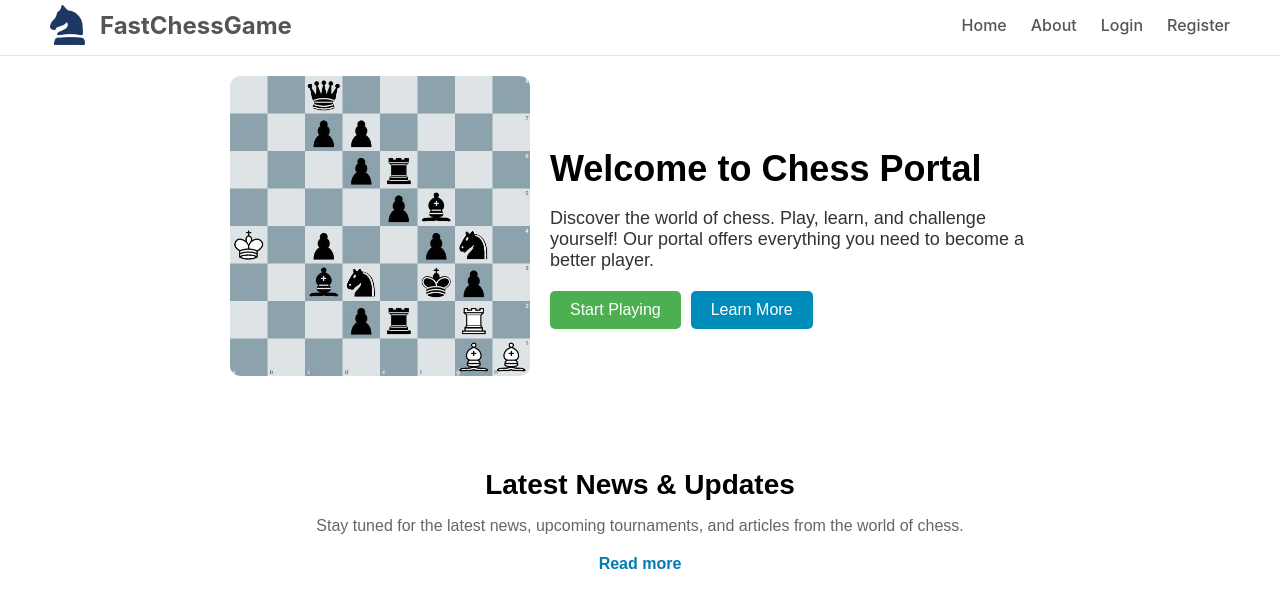
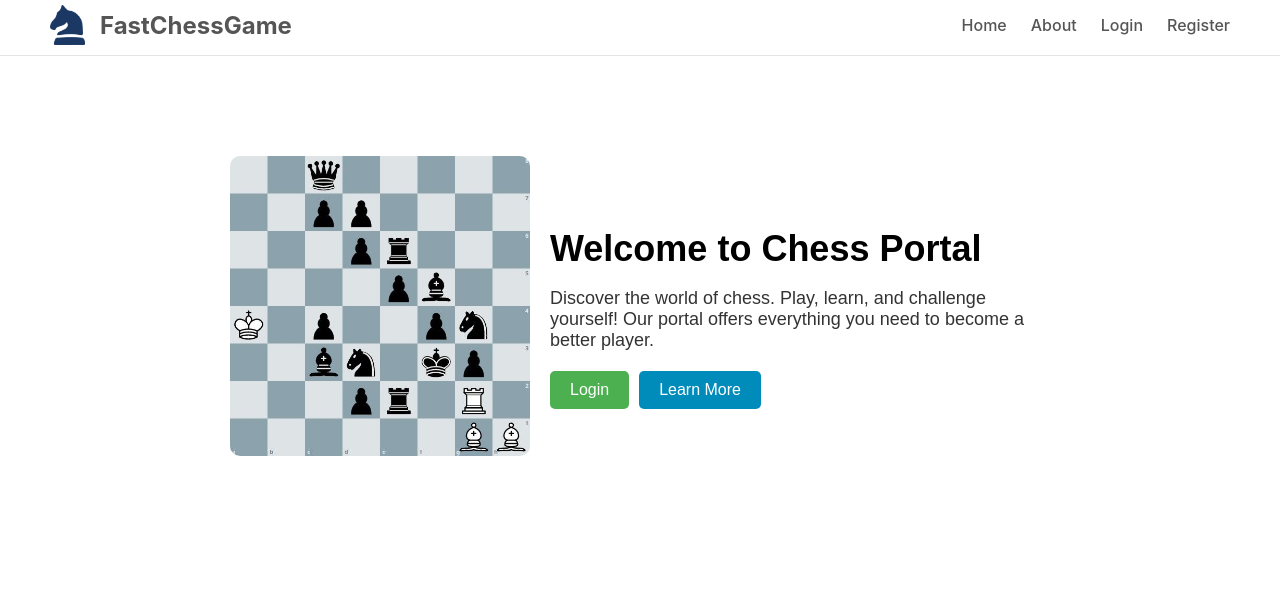
Before and after one commit to DorianBajorek/fast-chess-game-ui, a React (Create React App) app: page / in a window 1280 px wide. Shown: the top 608 px of the page. Built offline with nearby package versions, Linux system fonts and the light colour scheme.

Commit message:
refactor

```diff
--- a/src/App.tsx
+++ b/src/App.tsx
@@ -2,7 +2,7 @@ import React from 'react';
 import { BrowserRouter as Router, Route, Routes } from 'react-router-dom';
 import MainPage from './mainPage/MainPage';
 import Login from './mainPage/loginPage/Login';
-import Register from './mainPage/Register';
+import Register from './mainPage/loginPage/Register';
 import Nav from './Nav';
 import { TokenProvider } from './mainPage/loginPage/TokenStore';
 import TablePlayers from './game/TablePlayers';
--- a/src/mainPage/MainPage.tsx
+++ b/src/mainPage/MainPage.tsx
@@ -31,7 +31,7 @@ const MainPage: React.FC = () => {
             Our portal offers everything you need to become a better player.
           </p>
           <div style={styles.actionButtons}>
-          {token || true ? (
+          {token ? (
             <button onClick={handleStartGame} style={styles.playButton}>Start Playing</button>
           ) :
             <>
@@ -42,15 +42,6 @@ const MainPage: React.FC = () => {
           </div>
         </div>
       </div>
-
-      <div style={styles.extraInfo}>
-        <h2 style={styles.extraTitle}>Latest News & Updates</h2>
-        <p style={styles.extraDescription}>
-          Stay tuned for the latest news, upcoming tournaments, and articles
-          from the world of chess.
-        </p>
-        <a href="/news" style={styles.newsLink}>Read more</a>
-      </div>
     </div>
   );
 };
@@ -60,7 +51,7 @@ const styles = {
     display: 'flex',
     flexDirection: 'column' as 'column',
     alignItems: 'center',
-    padding: '20px',
+    padding: '100px',
     fontFamily: 'Arial, sans-serif',
   },
   introSection: {
--- a/src/mainPage/Register.tsx
+++ b/src/mainPage/loginPage/Register.tsx
@@ -1,8 +1,8 @@
 import React, { useState } from 'react';
-import { registerUser } from '../FastChessGameSerive';
-import { useToken } from './loginPage/TokenStore';
+import { registerUser } from '../../FastChessGameSerive';
+import { useToken } from './TokenStore';
 import { useNavigate } from 'react-router-dom';
-import { COLORS } from '../Constans';
+import { COLORS } from '../../Constans';
 
 const Register: React.FC = () => {
   const [email, setEmail] = useState('');
```
